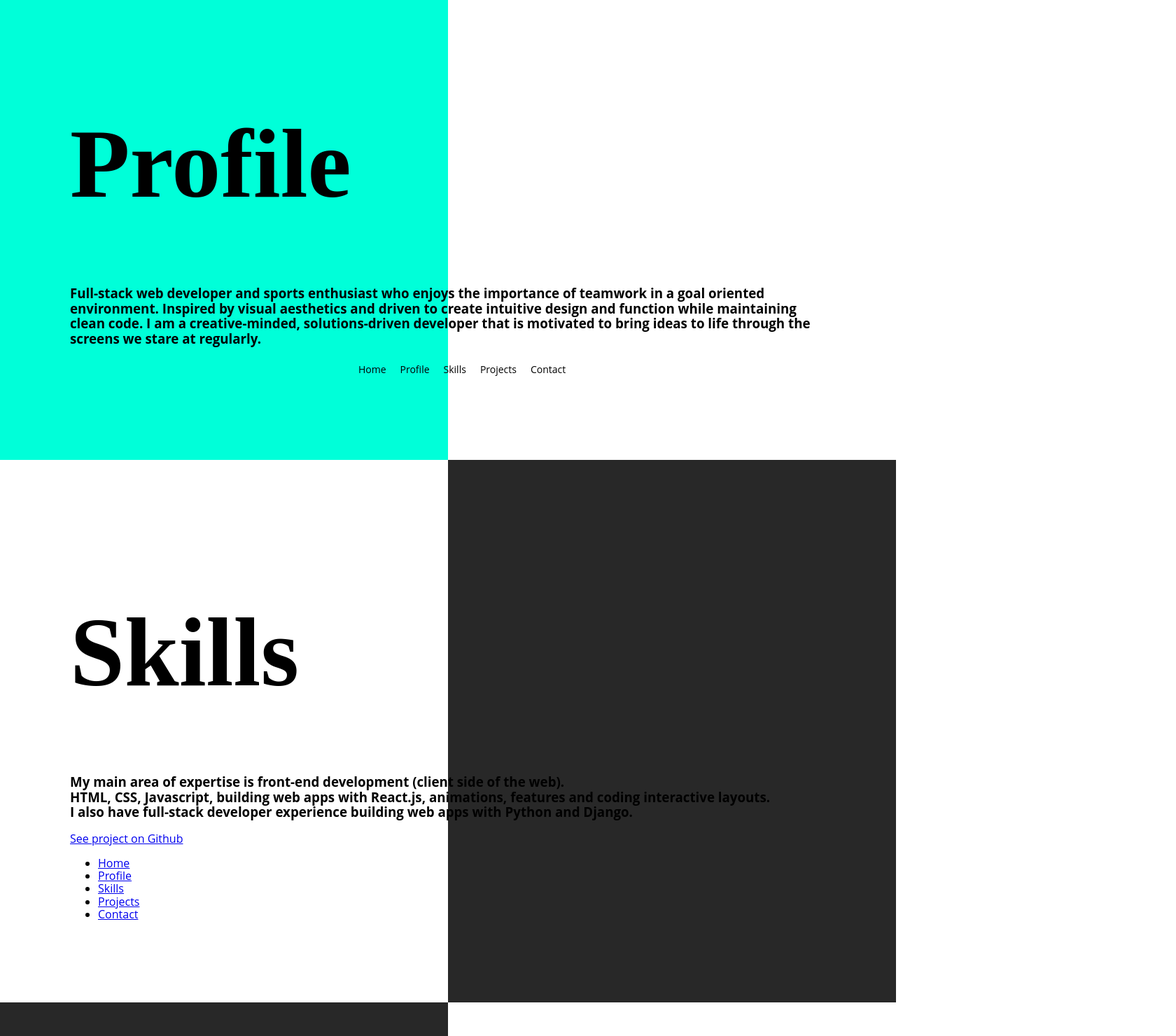
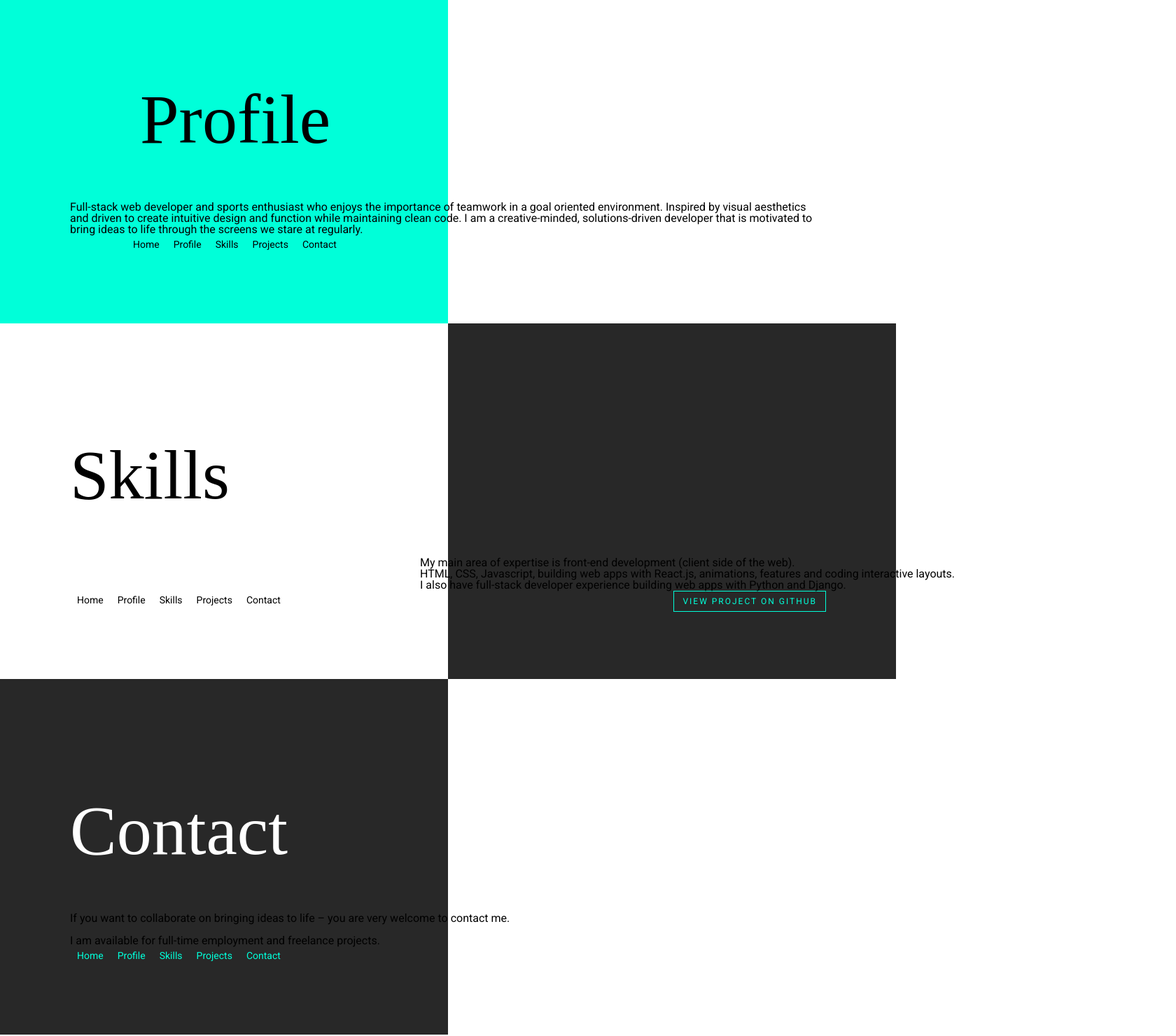
Before and after one commit to coreycrosby/personal_website, a React (Create React App) app in the folder my_website/: page / in a window 1280 px wide. Shown: the part 680-2160 px from the top of the page at 70% size, 1680 px wide, since content can reach past the window. Built offline with nearby package versions, Linux system fonts and the light colour scheme; a web font is replaced by a local one.

Commit message:
added css to view project on github link

```diff
--- a/my_website/public/index.html
+++ b/my_website/public/index.html
@@ -3,8 +3,12 @@
   <head>
     <meta charset="utf-8" />
     <link rel="shortcut icon" href="%PUBLIC_URL%/favicon.ico" />
+    <link rel="stylesheet" href="https://cdnjs.cloudflare.com/ajax/libs/meyer-reset/2.0/reset.min.css">
     <link rel="stylesheet" href="https://cdnjs.cloudflare.com/ajax/libs/normalize/8.0.1/normalize.css">
+    <link href="https://fonts.googleapis.com/css?family=Roboto&display=swap" rel="stylesheet">
     <link href='http://fonts.googleapis.com/css?family=Arizonia' rel='stylesheet' type='text/css'>
+    <link href='http://fonts.googleapis.com/css?family=Pacifico' rel='stylesheet' type='text/css'>
+    <link href='http://fonts.googleapis.com/css?family=Great+Vibes' rel='stylesheet' type='text/css'>
     <meta name="viewport" content="width=device-width, initial-scale=1" />
     <meta name="theme-color" content="#000000" />
     <!--
--- a/my_website/src/SkillsPage.js
+++ b/my_website/src/SkillsPage.js
@@ -6,7 +6,7 @@ const Skills = () => {
         <div className="Skills-title">
           <h1>Skills</h1>
         </div>
-        <div className="Profile-info">
+        <div className="Skills-info">
           <h3>My main area of expertise is front-end development (client side of the web).
               <br />
               HTML, CSS, Javascript, building web apps with React.js, animations, features and coding interactive layouts.
@@ -15,7 +15,7 @@ const Skills = () => {
           </h3>
         </div>
         <div className="Skills-link-github">
-        <a href="https://github.com/coreycrosby/personal_website" class="button">See project on Github</a>
+        <a href="https://github.com/coreycrosby/personal_website" class="button">VIEW PROJECT ON GITHUB</a>
         </div>
 
         <nav className="Skills-nav">
--- a/my_website/src/index.css
+++ b/my_website/src/index.css
@@ -1,7 +1,7 @@
 .Landing {
   background-color: rgb(40, 40, 40);
-  font-family: "Open Sans",sans-serif;
-  padding: 28px 4px;
+  font-family:'Roboto', sans-serif;
+  padding: 64px 4px;
 }
 
 .Landing-name {
@@ -12,8 +12,10 @@
 }
 
 .Landing-title {
+  position: relative;
+  bottom: 30px;
   color: rgb(0, 255, 217);
-  font-size: 10px;
+  font-size: 14px;
   text-align: center;
 }
 
@@ -23,10 +25,13 @@
   padding: 5px 10px;
 }
 .Landing-nav ul {
+  position: relative;
+  top: 20px;
   text-align: center;
 }
 
 .Landing-nav a {
+  display: block;
   color: rgb(0, 255, 217);
   text-decoration: none;
   font-size: 14px;
@@ -44,12 +49,14 @@
 .Profile {
   background: linear-gradient(90deg, rgb(0, 255, 217) 50%, white 50%);
   padding: 100px;
-  font-family: "Open Sans",sans-serif;
+  font-family:'Roboto', sans-serif;
 }
 
 .Profile-title {
+  position: relative;
+  left: 100px;
   font-family: 'Arizonia', cursive;
-  font-size: 70px;
+  font-size: 50px;
   color: black;
 }
 
@@ -58,8 +65,10 @@
   display: inline-block;
   padding: 5px 10px;
 }
+
 .Profile-nav ul {
-  text-align: center;
+  position: relative;
+  left: 80px;
 }
 
 .Profile-nav a {
@@ -80,23 +89,86 @@
 .Skills {
   background: linear-gradient(90deg, white 50%, rgb(40, 40, 40) 50%);
   padding: 100px;
-  font-family: "Open Sans",sans-serif;
+  font-family:'Roboto', sans-serif;
 }
 
 .Skills-title {
   font-family: 'Arizonia', cursive;
-  font-size: 70px;
+  font-size: 50px;
   color: black;
+}
+
+.Skills-info {
+  position: relative;
+  left: 500px;
+}
+
+.Skills-nav ul > li {
+  list-style-type: none;
+  display: inline-block;
+  padding: 5px 10px;
+}
+
+.Skills-nav a {
+  color: black;
+  text-decoration: none;
+  font-size: 14px;
+}
+
+.Skills-nav a:visited {
+  text-decoration: none;
+}
+
+.Skills-nav a:hover {
+  border-bottom: 2px solid rgb(0, 255, 217);
+  padding-bottom: 10px;
+}
+
+.Skills-link-github a {
+  text-decoration: none;
+  color:rgb(0, 255, 217);
+  border: 1px solid rgb(0, 255, 217);
+  letter-spacing: 2px;
+  padding: 8px 12px;
+  float: right;
+  font-size: 12px;
+}
+
+.Skills-link-github a:hover {
+  color: rgb(40, 40, 40);
+  background-color: rgb(0, 255, 217);
 }
 
 .Contact {
   background: linear-gradient(90deg, rgb(40, 40, 40) 50%, white 50%);
   padding: 100px;
-  font-family: "Open Sans",sans-serif;
+  font-family:'Roboto', sans-serif;
 }
 
 .Contact-title {
   font-family: 'Arizonia', cursive;
-  font-size: 70px;
+  font-size: 50px;
   color: white;
 }
+
+.Contact-nav ul > li {
+  list-style-type: none;
+  display: inline-block;
+  padding: 5px 10px;
+}
+
+
+.Contact-nav a {
+  color: rgb(0, 255, 217);
+  text-decoration: none;
+  font-size: 14px;
+}
+
+.Contact-nav a:visited {
+  text-decoration: none;
+}
+
+.Contact-nav a:hover {
+  border-bottom: 2px solid white;
+  padding-bottom: 10px;
+}
```
